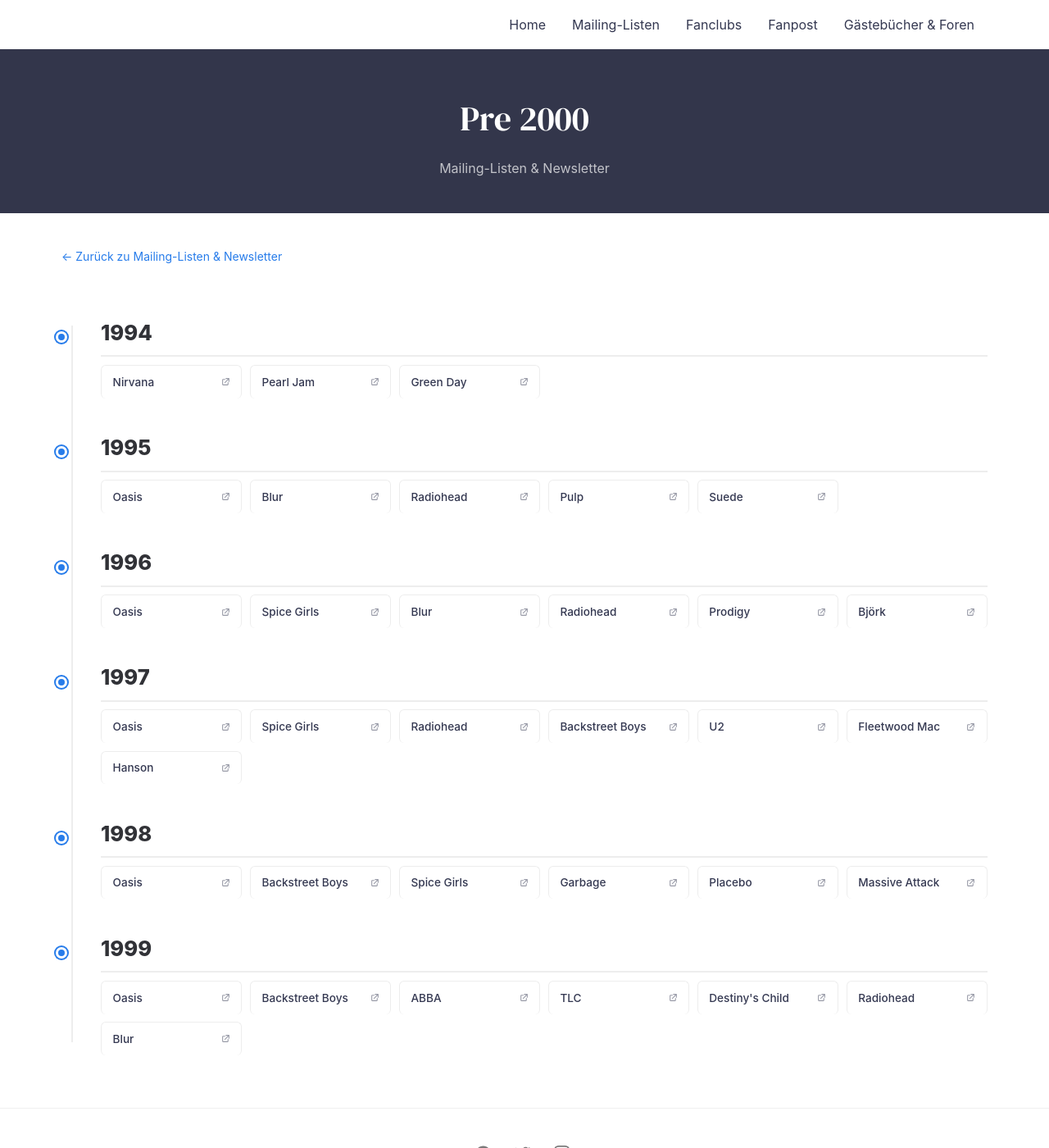
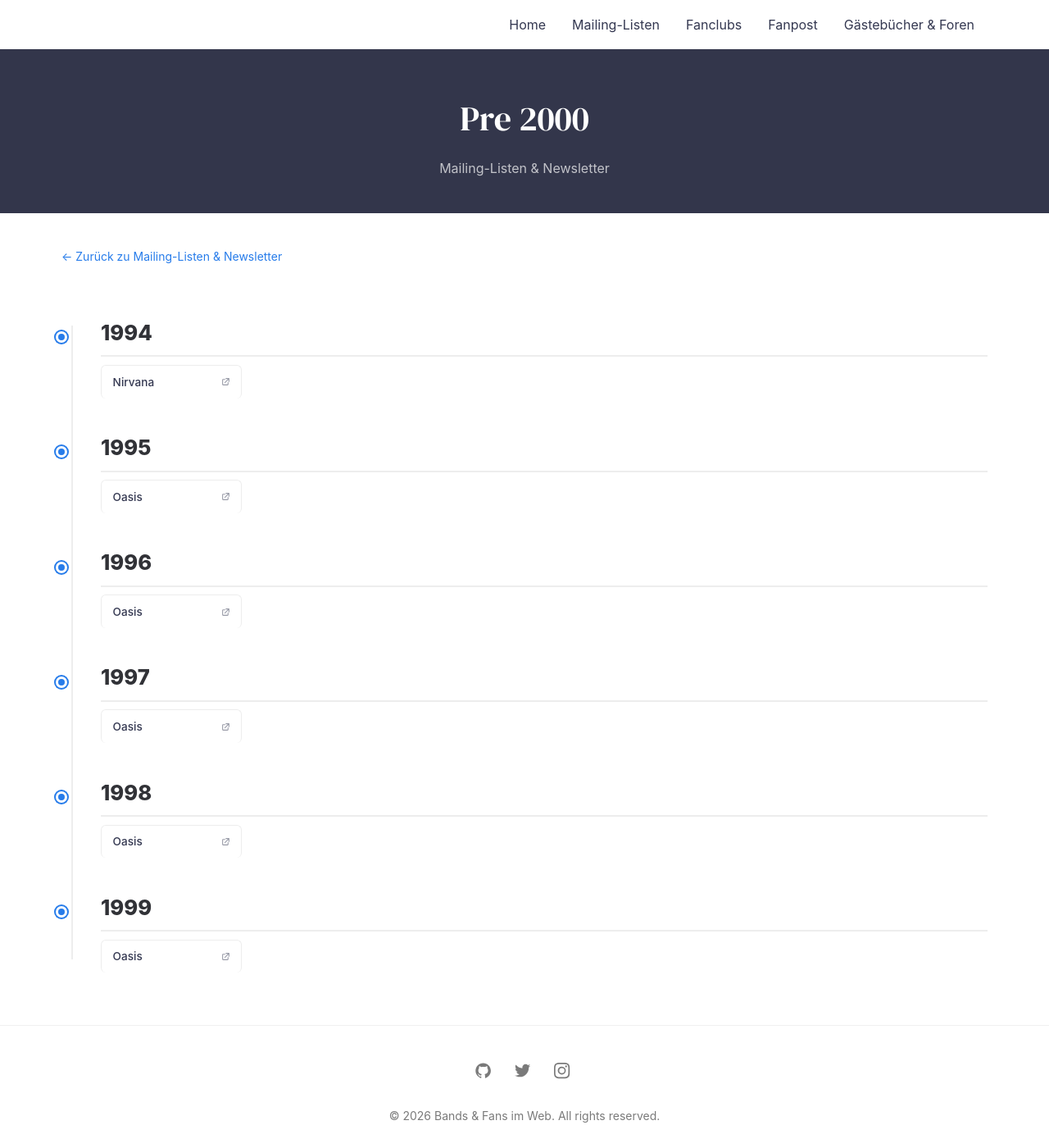
Before and after one commit to livklivk/Bands, a Jekyll site: the page built from _pages/mailing-listen/pre-2000.html, in a window 1280 px wide and 1400 px high. Shown: the whole window at 82% size. Built offline with Jekyll 4.4.1, drawn with Linux system fonts in a browser that asks for light colours; some of the changed lines change nothing that is shown.

Commit message:
kurze beschreibung

```diff
--- a/_pages/mailing-listen/pre-2000.html
+++ b/_pages/mailing-listen/pre-2000.html
@@ -8,46 +8,23 @@
 
 {% include archiveYear.html jahr="1994" %}
 {% include archiveBand.html url="http://www.nirvana.com/" datetime="1994" band="Nirvana" %}
-{% include archiveBand.html url="http://www.pearljam.com/" datetime="1994" band="Pearl Jam" %}
-{% include archiveBand.html url="http://www.greenday.com/" datetime="1994" band="Green Day" %}
+
 
 {% include archiveYear.html jahr="1995" %}
 {% include archiveBand.html url="http://www.oasisinet.com/" datetime="1995" band="Oasis" %}
-{% include archiveBand.html url="http://www.blur.co.uk/" datetime="1995" band="Blur" %}
-{% include archiveBand.html url="http://www.radiohead.com/" datetime="1995" band="Radiohead" %}
-{% include archiveBand.html url="http://www.pulp.co.uk/" datetime="1995" band="Pulp" %}
-{% include archiveBand.html url="http://www.suede.co.uk/" datetime="1995" band="Suede" %}
+
 
 {% include archiveYear.html jahr="1996" %}
 {% include archiveBand.html url="http://www.oasisinet.com/" datetime="1996" band="Oasis" %}
-{% include archiveBand.html url="http://www.spicegirls.com/" datetime="1996" band="Spice Girls" %}
-{% include archiveBand.html url="http://www.blur.co.uk/" datetime="1996" band="Blur" %}
-{% include archiveBand.html url="http://www.radiohead.com/" datetime="1996" band="Radiohead" %}
-{% include archiveBand.html url="http://www.prodigy.co.uk/" datetime="1996" band="Prodigy" %}
-{% include archiveBand.html url="http://www.bjork.com/" datetime="1996" band="Björk" %}
+
 
 {% include archiveYear.html jahr="1997" %}
 {% include archiveBand.html url="http://www.oasisinet.com/" datetime="1997" band="Oasis" %}
-{% include archiveBand.html url="http://www.spicegirls.com/" datetime="1997" band="Spice Girls" %}
-{% include archiveBand.html url="http://www.radiohead.com/" datetime="1997" band="Radiohead" %}
-{% include archiveBand.html url="http://www.backstreetboys.com/" datetime="1997" band="Backstreet Boys" %}
-{% include archiveBand.html url="http://www.u2.com/" datetime="1997" band="U2" %}
-{% include archiveBand.html url="http://www.fleetwoodmac.com/" datetime="1997" band="Fleetwood Mac" %}
-{% include archiveBand.html url="http://www.maniacs.com/" datetime="1997" band="Hanson" %}
+
 
 {% include archiveYear.html jahr="1998" %}
 {% include archiveBand.html url="http://www.oasisinet.com/" datetime="1998" band="Oasis" %}
-{% include archiveBand.html url="http://www.backstreetboys.com/" datetime="1998" band="Backstreet Boys" %}
-{% include archiveBand.html url="http://www.spicegirls.com/" datetime="1998" band="Spice Girls" %}
-{% include archiveBand.html url="http://www.garbage.com/" datetime="1998" band="Garbage" %}
-{% include archiveBand.html url="http://www.placebo.co.uk/" datetime="1998" band="Placebo" %}
-{% include archiveBand.html url="http://www.massiveattack.co.uk/" datetime="1998" band="Massive Attack" %}
+
 
 {% include archiveYear.html jahr="1999" %}
 {% include archiveBand.html url="http://www.oasisinet.com/" datetime="1999" band="Oasis" %}
-{% include archiveBand.html url="http://www.backstreetboys.com/" datetime="1999" band="Backstreet Boys" %}
-{% include archiveBand.html url="http://www.abba.com/" datetime="1999" band="ABBA" %}
-{% include archiveBand.html url="http://www.tlc.com/" datetime="1999" band="TLC" %}
-{% include archiveBand.html url="http://www.destinychild.com/" datetime="1999" band="Destiny's Child" %}
-{% include archiveBand.html url="http://www.radiohead.com/" datetime="1999" band="Radiohead" %}
-{% include archiveBand.html url="http://www.blur.co.uk/" datetime="1999" band="Blur" %}
```
